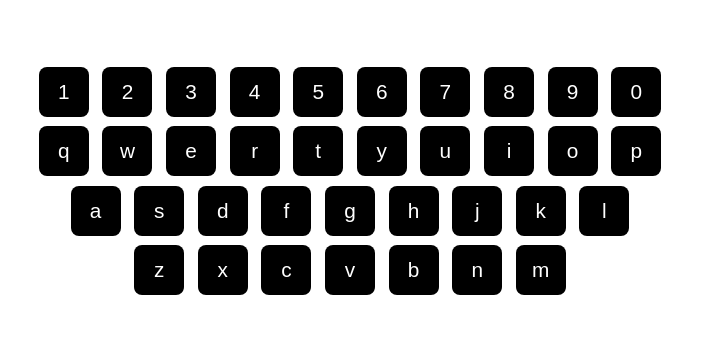
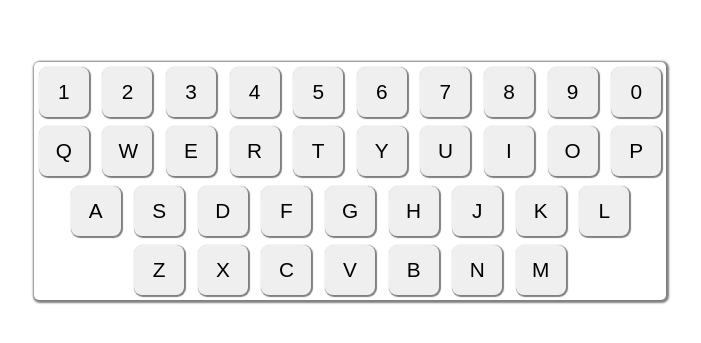
Before and after one commit to ConnorJ-Github/Keyboard-Animation, a plain HTML site: page index.html in a window 1280 px wide. Shown: the part 219-562 px from the top of the page, without its empty margins (290-991 px from the left). Drawn offline with Linux system fonts and the light colour scheme.

Commit message:
Styling updates
Improved Styling

```diff
--- a/style.css
+++ b/style.css
@@ -14,11 +14,14 @@ body{
     display: flex;
     flex-direction: column;
     align-items: center;
+
+    box-shadow: 1px 1px 2px 2px grey;
+    border-radius: 5px;
 }
 
 .key{
-    background-color: black;
-    color: white;
+    box-shadow: 1px 1px 1px 1px grey;
+    color: black;
     border: none;
     display: inline-block;
     padding: 0.5rem 1rem;
@@ -29,9 +32,11 @@ body{
     height: 50px;
     border-radius: 0.5rem;
 
+    text-transform: uppercase;
+
 }
 
 .active {
-    background-color: red;
+    background-color: rgb(252, 87, 11);
 
 }
```
